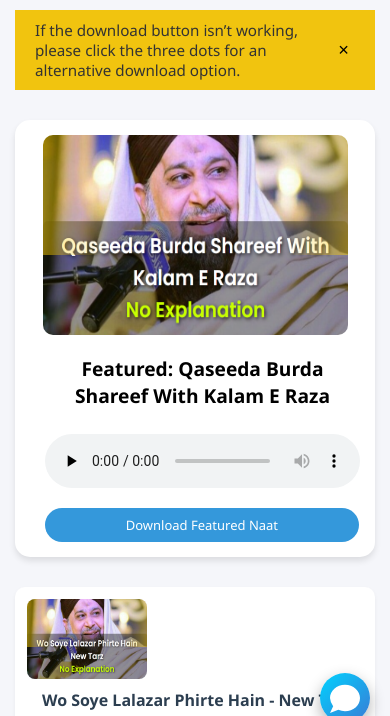
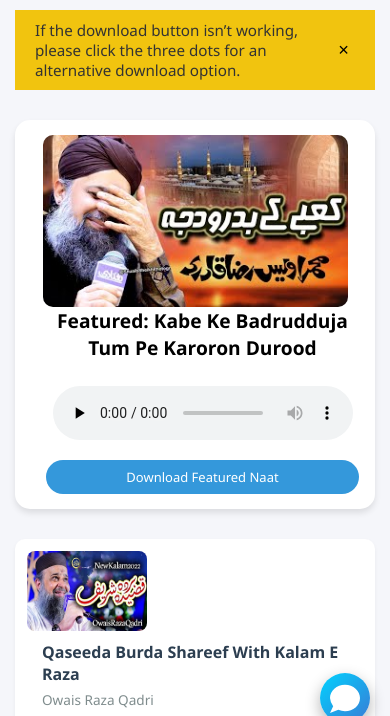
Before and after one commit to sunnirazavi/sunnirazavi.github.io, a plain HTML site: page index.html in a window 390 px wide. Shown: the part 101-817 px from the top of the page. Drawn offline with nearby package versions, Linux system fonts and the light colour scheme.

Commit message:
made major changes on 19/06/2025 after sitting for 3.5 hours continuously

```diff
--- a/script.js
+++ b/script.js
@@ -1,40 +1,48 @@
 // Audio Data Configuration with updated URLs and lazy-loading attributes
 const audioData = [
+  {
+    id: "kabe ke badrudduja",
+    title: "Kabe Ke Badrudduja Tum Pe Karoron Durood",
+    Reciter: "Owais Raza Qadri",
+    file: "Naat-Collection/kabe-ke-badrudduja.mp3?v=1.0",
+    thumb: "Thumbnail/kabe-ke-badrudduja.jpg?v=1.0",
+    featured: true,
+  },
   {
     id: "qaseeda burda shareef",
     title: "Qaseeda Burda Shareef With Kalam E Raza",
     Reciter: "Owais Raza Qadri",
     file: "Naat-Collection/qaseeda-burda-shareef.mp3?v=1.0",
-    thumb: "Thumbnail/qaseeda-burda-shareef.png?v=1.0",
-    featured: true,
+    thumb: "Thumbnail/qaseeda-burda-shareef.jpg?v=1.0",
+    featured: false,
   },
   {
     id: "wo soye lalazar new tarz",
     title: "Wo Soye Lalazar Phirte Hain - New Tarz",
     Reciter: "Owais Raza Qadri",
     file: "Naat-Collection/wo-soye-lalazar-new-tarz.mp3?v=1.0",
-    thumb: "Thumbnail/wo-soye-lalazar-new-tarz.png?v=1.0",
+    thumb: "Thumbnail/wo-soye-lalazar-new-tarz.jpg?v=1.0",
   },
   {
     id: "wo soye lalazar",
     title: "Wo Soye Lalazar Phirte Hain",
     Reciter: "Owais Raza Qadri",
     file: "Naat-Collection/wo-soye-lalazar.mp3?v=1.0",
-    thumb: "Thumbnail/wo-soye-lalazar.png?v=1.0",
+    thumb: "Thumbnail/wo-soye-lalazar.jpg?v=1.0",
   },
   {
     id: "utha do parda",
     title: "Utha Do Parda Dikha do Chehra",
     Reciter: "Owais Raza Qadri",
     file: "Naat-Collection/utha-do-parda.mp3?v=1.0",
-    thumb: "Thumbnail/utha-do-parda.png?v=1.0",
+    thumb: "Thumbnail/utha-do-parda.jpg?v=1.0",
   },
   {
     id: "pul se utaro",
     title: "Pul Se Utaro Rah Guzar Ko Khabar Na HO",
     Reciter: "Owais Raza Qadri",
     file: "Naat-Collection/pul-se-utaro.mp3?v=1.0",
-    thumb: "Thumbnail/pul-se-utaro.png?v=1.0",
+    thumb: "Thumbnail/pul-se-utaro.jpg?v=1.0",
   },
   {
     id: "Kya Hi Zoq Afza",
@@ -48,28 +56,28 @@ const audioData = [
     title: "Kuch Aisa Kar De Mere Kirdgar Aankhon Mein",
     Reciter: "Owais Raza Qadri",
     file: "Naat-Collection/kuch-aisa-kar-de.mp3?v=1.0",
-    thumb: "Thumbnail/kuch-aisa-kar-de.png?v=1.0",
+    thumb: "Thumbnail/kuch-aisa-karde.jpg?v=1.0",
   },
   {
     id: "wo kamal",
     title: "Wo Kamal E Husn E Huzoor Hain",
     Reciter: "Owais Raza Qadri",
     file: "Naat-Collection/wo-kamal.mp3?v=1.0",
-    thumb: "Thumbnail/wo-kamal.png?v=1.0",
+    thumb: "Thumbnail/wo-kamal.jpg?v=1.0",
   },
   {
     id: "jo ishq e nabi",
     title: "Jo Ishq E Nabi Ke Jalwon Ko Seeno Mein Basaya Karte Hain",
     Reciter: "Owais Raza Qadri",
     file: "Naat-Collection/jo-ishq-e-nabi.mp3?v=1.0",
-    thumb: "Thumbnail/jo-ishq-e-nabi.png?v=1.0",
+    thumb: "Thumbnail/jo-ishq-e-nabi.jpg?v=1.0",
   },
   {
     id: "hum par saya",
     title: "Khuda Ke Fazal Se Hum Par Hai Saya Ghous E Aazam Ka",
     Reciter: "Owais Raza Qadri",
     file: "Naat-Collection/hum-par-saya.mp3?v=1.0",
-    thumb: "Thumbnail/hum-par-saya.png?v=1.0",
+    thumb: "Thumbnail/hum-par-saya.jpg?v=1.0",
   },
   {
     id: "Zameen O Zaman",
@@ -192,6 +200,7 @@ const default_thumb = "default_thumb.png";
 function createFeaturedAudio(track) {
   return `
       <div class="featured-audio">
+      <div class="container">
         <img src="${track.thumb}" alt="Featured Track" class="featured-thumbnail" loading="lazy" onerror="this.onerror=null; this.src='default_thumb.png';">
         <div class="featured-info">
           <h2 class="featured-title">Featured: ${track.title}</h2>
@@ -200,6 +209,7 @@ function createFeaturedAudio(track) {
             Your browser does not support the audio element.
           </audio>
           <a href="${track.file}" download class="download-btn">Download Featured Naat</a>
+        </div>
         </div>
       </div>
     `;
@@ -216,11 +226,13 @@ function createAudioItem(track) {
           <h3 class="track-title">${track.title}</h3>
           <p class="track-Reciter">${track.Reciter}</p>
         </div>
-        <audio controls preload="none">
+        <div class="audio-controls">
+        <audio controls preload="none" class="audio-player">
           <source src="${track.file}" type="audio/mpeg">
           Your browser does not support the audio element.
         </audio>
         <a href="${track.file}" download class="download-btn">Download</a>
+        </div>
       </div>
     `;
 }
@@ -337,6 +349,9 @@ const closeAlertBtn = document.getElementById("close-alert");
 closeAlertBtn.addEventListener("click", () => {
   alertBanner.style.display = "none";
 });
+setTimeout(() => {
+  alertBanner.style.display = "none";
+}, 10*1000);
 
 // Feedback Modal Logic
 const feedbackBtn = document.getElementById("feedback-btn");
--- a/style.css
+++ b/style.css
@@ -2,6 +2,16 @@
   --primary-color: #2c3e50;
   --secondary-color: #3498db;
 }
+
+
+body {
+  font-family: "Segoe UI", Tahoma, Geneva, Verdana, sans-serif;
+  max-width: 1000px;
+  margin: 0 auto;
+  padding: 20px;
+  background: #f5f6fa;
+}
+
 /* Navigation Header Styling */
 header {
   background-color: var(--primary-color);
@@ -21,7 +31,7 @@
   background-color: #fff;
   border-radius: 25px;
   padding: 5px 10px;
-    box-shadow: 0 2px 6px rgba(0,0,0,0.15);
+  box-shadow: 0 2px 6px rgba(0, 0, 0, 0.15);
   width: 280px;
 }
 .search-wrapper i {
@@ -38,7 +48,9 @@
   font-size: 16px;
   outline: none;
 }
-  #nav-search:focus { outline: none; }
+#nav-search:focus {
+  outline: none;
+}
 
 /* Alert Banner Styling */
 .alert-banner {
@@ -51,7 +63,9 @@
   align-items: center;
   margin-top: 10px;
 }
-  .alert-banner span { flex-grow: 1; }
+.alert-banner span {
+  flex-grow: 1;
+}
 .alert-banner button {
   background: none;
   border: none;
@@ -59,34 +73,40 @@
   cursor: pointer;
 }
 
-  body {
-    font-family: 'Segoe UI', Tahoma, Geneva, Verdana, sans-serif;
-    max-width: 1000px;
-    margin: 0 auto;
-    padding: 20px;
-    background: #f5f6fa;
-  }
-
 .featured-audio {
   background: white;
   padding: 25px;
   border-radius: 15px;
   margin: 30px 0;
-    box-shadow: 0 4px 6px rgba(0,0,0,0.1);
+  box-shadow: 0 4px 6px rgba(0, 0, 0, 0.1);
+}
+.container {
+  width: 100%;
   display: flex;
-    gap: 20px;
+  flex-direction: column;
   align-items: center;
-    overflow: hidden;
-    flex-wrap: wrap;
+}
+.container audio {
+  margin: 0 auto;
+}
+.container h2 {
+  max-width: 450px;
+  text-align: center;
+}
+.container .download-btn {
+  margin: 0 auto;
 }
 .featured-thumbnail {
-    width: 500px;
-    height: 330px;
+  width: 480px;
   border-radius: 10px;
-    flex-shrink: 0;
-    loading: lazy;
+  flex-shrink: 1;
+  overflow: hidden;
 }
-
+.featured-thumbnail img {
+  width: 100%;
+  height: auto;
+  object-fit: cover;
+}
 .audio-item {
   background: white;
   padding: 15px;
@@ -94,20 +114,21 @@
   display: flex;
   gap: 15px;
   align-items: center;
-    box-shadow: 0 2px 4px rgba(0,0,0,0.05);
+  box-shadow: 0 2px 4px rgba(0, 0, 0, 0.05);
   transition: transform 0.2s;
   overflow: hidden;
-    flex-wrap: wrap;
   margin-bottom: 15px;
 }
-  .audio-item:hover { transform: translateY(-2px); }
 
 .thumbnail {
-    width: 200px;
-    height: 130px;
+  width: 320px;
   border-radius: 8px;
-    flex-shrink: 0;
-    loading: lazy;
+  overflow: hidden;
+}
+.thumbnail img {
+  width: 100%;
+  height: auto;
+  object-fit: cover;
 }
 
 .track-info {
@@ -142,9 +163,12 @@
   border-radius: 20px;
   font-size: 14px;
   transition: background 0.3s;
-    flex-shrink: 0;
+  flex-shrink: 1;
+  display: inline-block;
 }
-  .download-btn:hover { background: #2980b9; }
+.download-btn:hover {
+  background: #2980b9;
+}
 
 .featured-title {
   font-size: 1.5em;
@@ -178,14 +202,14 @@
   display: flex;
   align-items: center;
   justify-content: center;
-    box-shadow: 0 6px 15px rgba(0,0,0,0.3);
+  box-shadow: 0 6px 15px rgba(0, 0, 0, 0.3);
   cursor: pointer;
   z-index: 1000;
   transition: transform 0.3s ease, box-shadow 0.3s ease;
 }
 #feedback-btn:hover {
   transform: scale(1.1);
-    box-shadow: 0 8px 20px rgba(0,0,0,0.4);
+  box-shadow: 0 8px 20px rgba(0, 0, 0, 0.4);
 }
 #feedback-btn svg {
   display: block;
@@ -204,7 +228,7 @@
   width: 100%;
   height: 100%;
   overflow: auto;
-    background-color: rgba(0,0,0,0.5);
+  background-color: rgba(0, 0, 0, 0.5);
 }
 .modal-content {
   background-color: #fff;
@@ -214,7 +238,9 @@
   max-width: 400px;
   position: relative;
 }
-  .modal-content h2 { margin-top: 0; }
+.modal-content h2 {
+  margin-top: 0;
+}
 .modal-content input,
 .modal-content textarea {
   width: 100%;
@@ -246,22 +272,71 @@
     text-align: center;
     padding: 20px;
   }
-    .featured-thumbnail { width: 405px; height: 300px; }
-    .featured-title { font-size: 1.3em; }
-    .thumbnail { width: 220px; height: 180px; }
-    .audio-item { flex-wrap: wrap; gap: 10px; padding: 12px; margin-bottom: 2px; }
-    audio { min-width: 100%; order: 3; }
-    .featured-info .download-btn { width: 92%; display: block; text-align: center; margin-top: 5px; }
-    .download-btn { width: 93%; text-align: center; order: 4; margin-top: 5px; }
-    .search-wrapper { width: 220px; }
+  .featured-thumbnail {
+    width: 405px;
+  }
+  .featured-title {
+    font-size: 1.3em;
+  }
+  .thumbnail {
+    width: 220px;
+  }
+  .audio-item {
+    flex-wrap: wrap;
+    gap: 10px;
+    padding: 12px;
+    margin-bottom: 2px;
+  }
+  .featured-info .download-btn {
+    width: 92%;
+    text-align: center;
+    margin-top: 5px;
+  }
+  .download-btn {
+    width: 40%;
+    text-align: center;
+    order: 4;
+    margin: 0 auto;
+    margin-top: 5px;
+    display: block;
+
+  }
+  .audio-controls {
+    width: 100%;
+    max-width: 400px;
+  }
+ .audio-player {
+  width: 100% ;
+ }
+  .search-wrapper {
+    width: 220px;
+  }
 }
 @media (max-width: 480px) {
-    body { padding: 15px; }
-    .featured-audio { padding: 15px; }
-    .featured-thumbnail { width: 305px; height: 200px; }
-    .featured-title { font-size: 1.2em; }
-    .thumbnail { width: 120px; height: 80px; }
-    .track-title { font-size: 1em; }
-    .track-Reciter { font-size: 0.85em; }
-    .download-btn { font-size: 13px; padding: 8px 12px; }
+  body {
+    padding: 15px;
   }
+  .featured-audio {
+    padding: 15px;
+  }
+  .featured-thumbnail {
+    width: 305px;
+  }
+  .featured-title {
+    font-size: 1.2em;
+  }
+  .thumbnail {
+    width: 120px;
+    height: 80px;
+  }
+  .track-title {
+    font-size: 1em;
+  }
+  .track-Reciter {
+    font-size: 0.85em;
+  }
+  .download-btn {
+    font-size: 13px;
+    padding: 8px 12px;
+  }
+}
```
Also changed, not shown: Thumbnail/Qaseeda Burda Shareef.jpeg (deleted), Thumbnail/hum-par-saya.jpg (added), Thumbnail/jo-ishq-e-nabi.jpg (added), Thumbnail/kabe-ke-badrudduja.jpg (added), Thumbnail/kuch-aisa-karde.jpg (added), Thumbnail/pul-se-utaro.jpg (added), Thumbnail/qaseeda-burda-shareef.jpg (added), Thumbnail/qaseeda-burda-shareef.png (deleted), Thumbnail/utha-do-parda.jpg (added), Thumbnail/wo-kamal.jpg (added), Thumbnail/wo-soye-lalazar-new-tarz.jpg (added), Thumbnail/wo-soye-lalazar-new-tarz.png (deleted), Thumbnail/wo-soye-lalazar-v2.png (renamed from Thumbnail/wo-soye-lalazar.png), Thumbnail/wo-soye-lalazar.jpg (added), 1 other file. Lines whose indentation alone changed are shown as unchanged.
